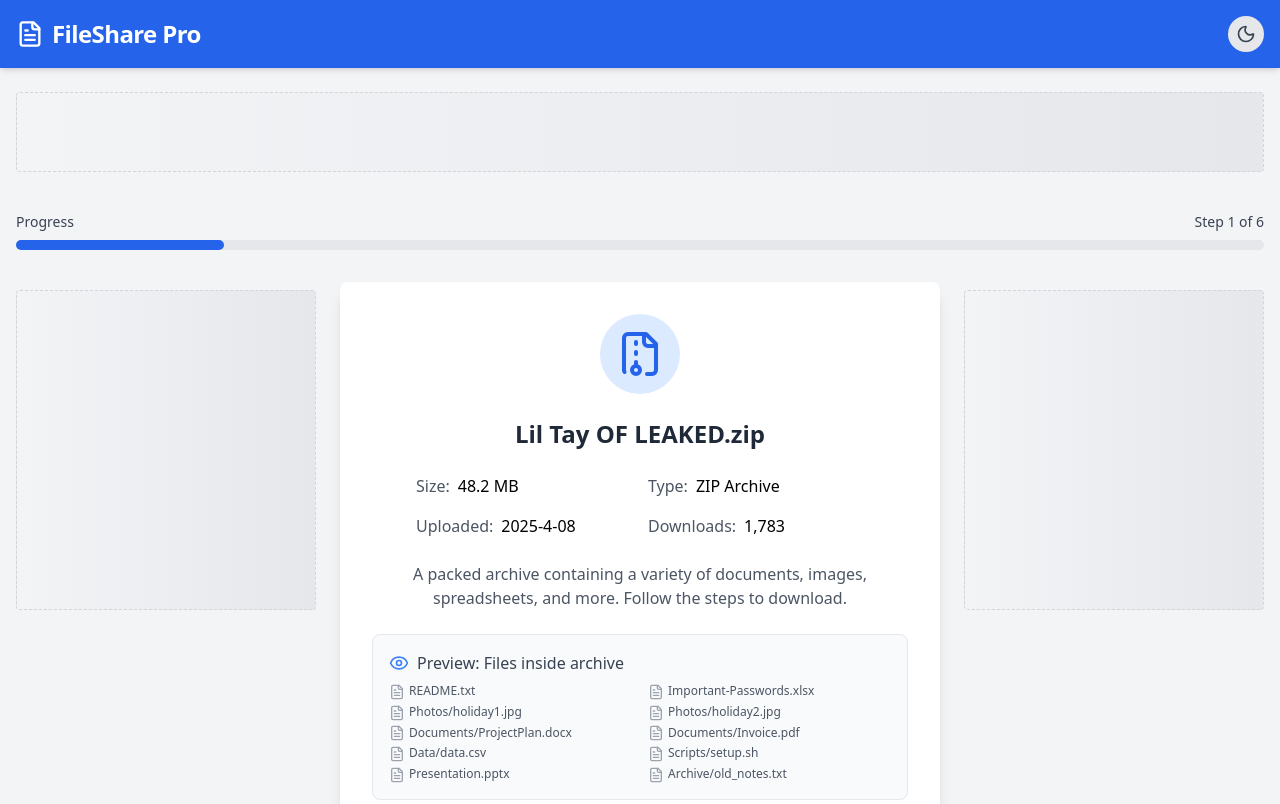
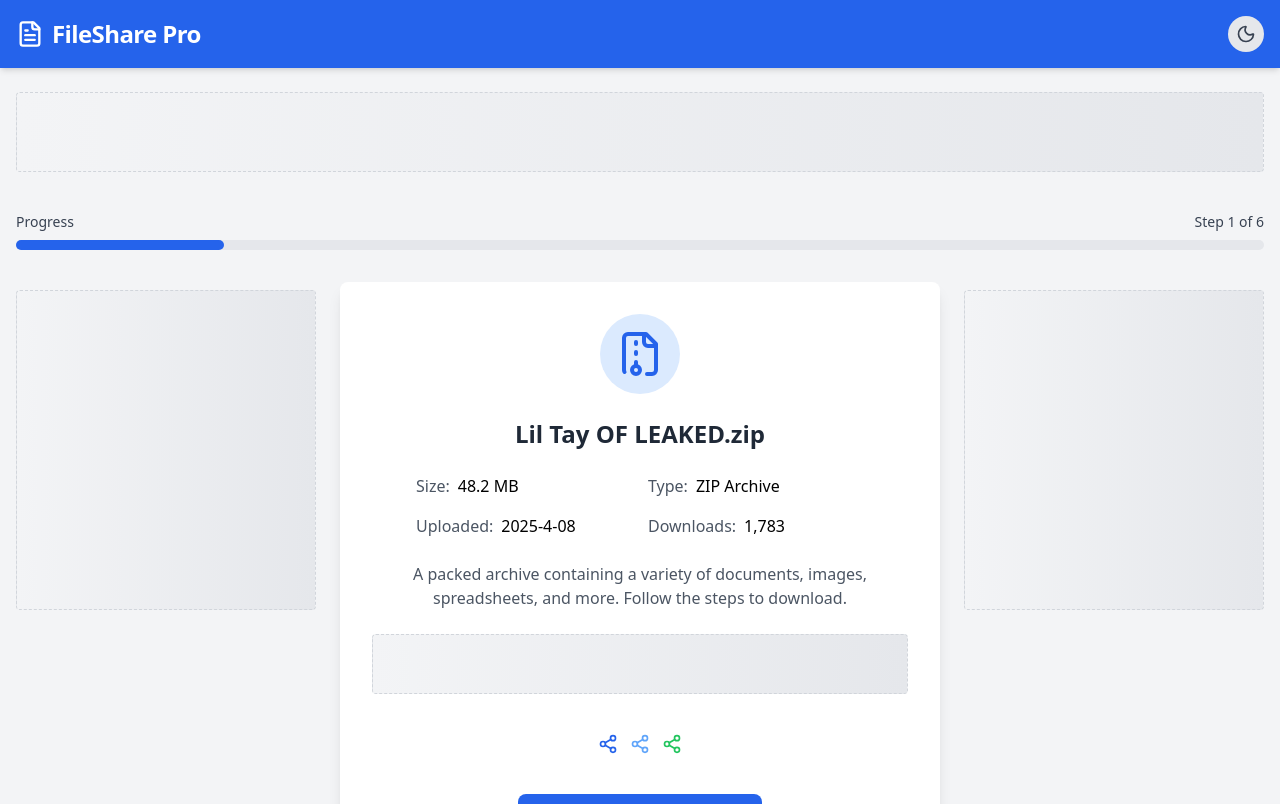
Before and after one commit to TravelTable/fileshare-pro, a React (Create React App) app: page / in a window 1280 px wide. Shown: the top 804 px of the page. Built offline with nearby package versions, Linux system fonts and the light colour scheme.

Commit message:
Update Mainpag.jsx

```diff
--- a/src/Mainpag.jsx
+++ b/src/Mainpag.jsx
@@ -467,23 +467,6 @@ export default function FileDownloadContainer() {
                   <p className="text-gray-600 dark:text-gray-300 text-center">
                     {fileData.description}
                   </p>
-                  {/* File Preview */}
-                  <div className="bg-gray-50 dark:bg-gray-900 border border-gray-200 dark:border-gray-700 rounded-lg p-4 mt-2">
-                    <div className="flex items-center mb-2">
-                      <Eye className="h-5 w-5 text-blue-500 mr-2" />
-                      <span className="font-medium text-gray-700 dark:text-gray-200">
-                        Preview: Files inside archive
-                      </span>
-                    </div>
-                    <ul className="text-xs text-gray-600 dark:text-gray-400 grid grid-cols-2 gap-x-4 gap-y-1">
-                      {fileData.preview.map((f, i) => (
-                        <li key={i} className="truncate">
-                          <FileText className="inline h-4 w-4 mr-1 text-gray-400" />
-                          {f}
-                        </li>
-                      ))}
-                    </ul>
-                  </div>
                   {/* Inline Ad */}
                   {!isAdClosed("inlineLanding") && (
                     <CustomAdSlot position="inline" />
```
